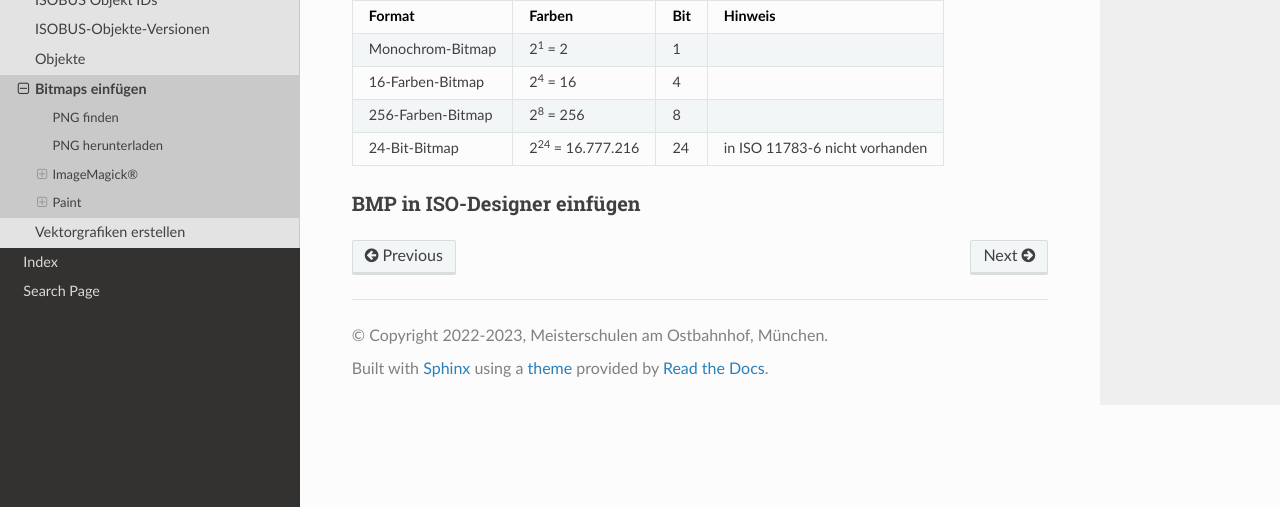
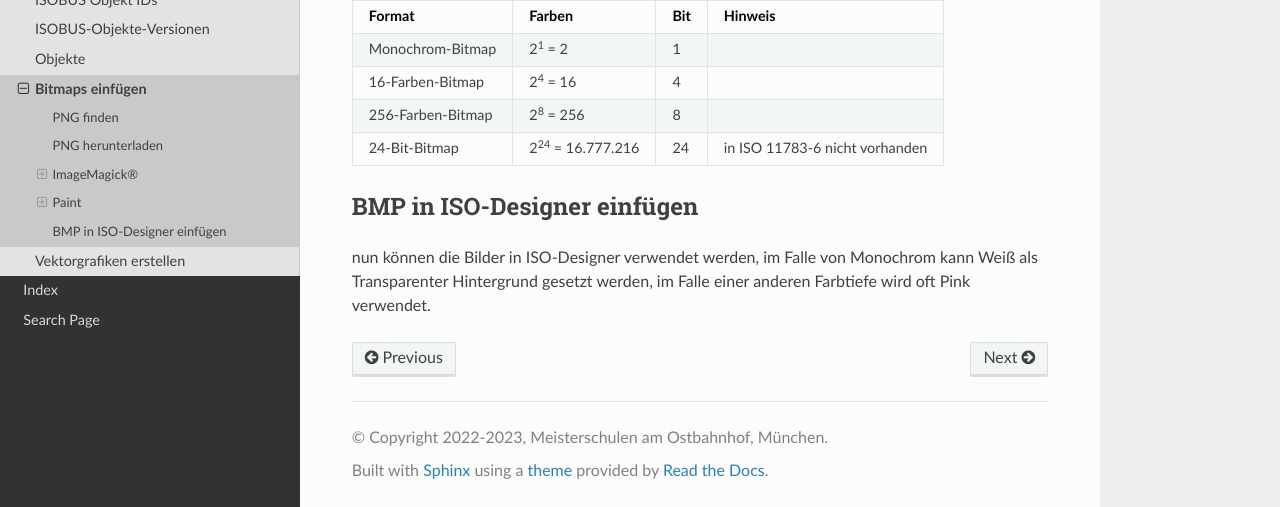
Before and after one commit to Meisterschulen-am-Ostbahnhof-Munchen/ISOBUS-VT-Objects-docs, a Sphinx documentation site: the page built from docs/Bitmaps_einfuegen.md, in a window 1280 px wide and 900 px high, scrolled down 4114 px, cut to the strip 393-900 px from the top of the window. Built offline with Sphinx 7.4.7 and the Read the Docs theme 2.0.0, drawn with Linux system fonts in a browser that asks for light colours.

Commit message:
Update Bitmaps_einfuegen.md

```diff
--- a/docs/Bitmaps_einfuegen.md
+++ b/docs/Bitmaps_einfuegen.md
@@ -158,4 +158,8 @@ Windows Paint bietet folgende Farbtiefen an:
 
 
 
-### BMP in ISO-Designer einfügen
+## BMP in ISO-Designer einfügen
+
+nun können die Bilder in ISO-Designer verwendet werden,
+im Falle von Monochrom kann Weiß als Transparenter Hintergrund gesetzt werden,
+im Falle einer anderen Farbtiefe wird oft Pink verwendet.
```
